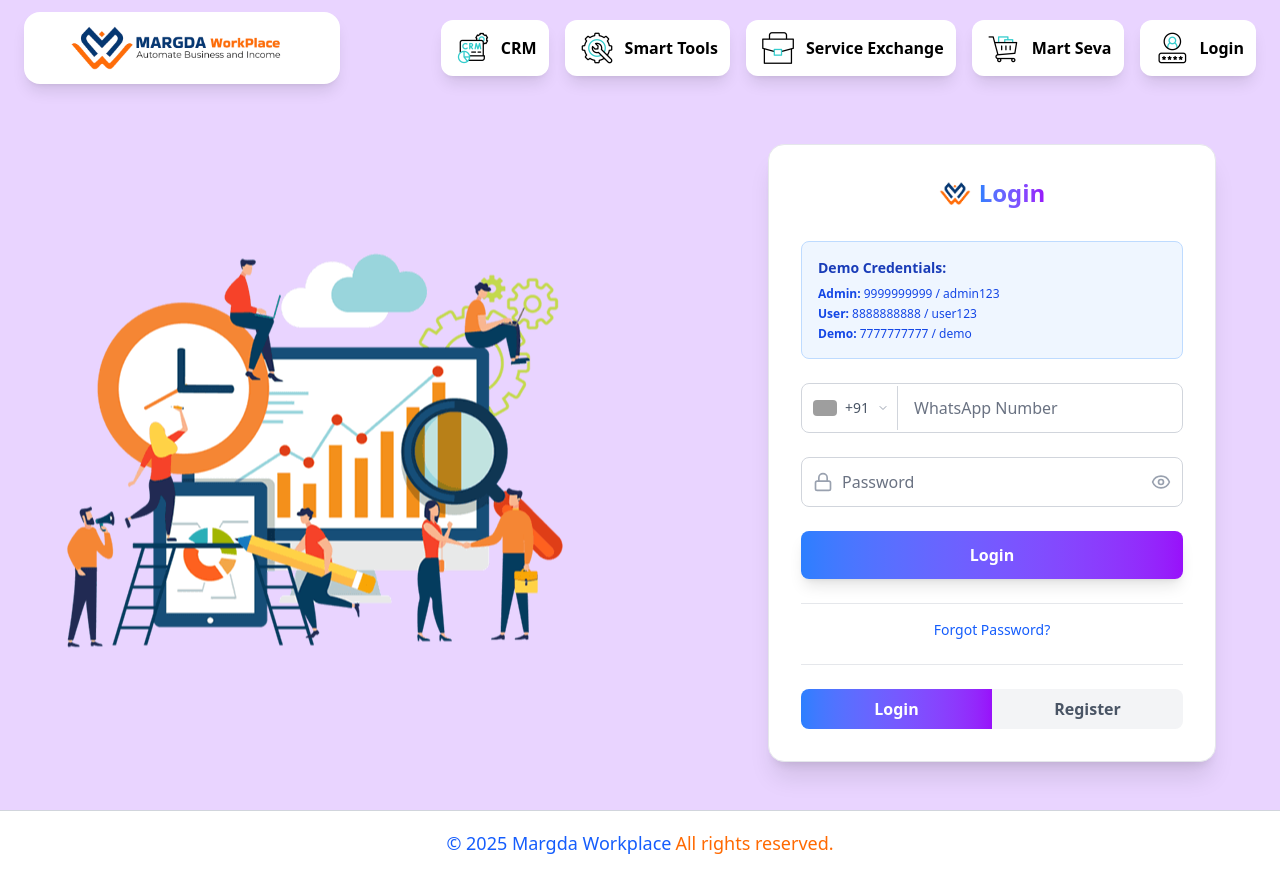
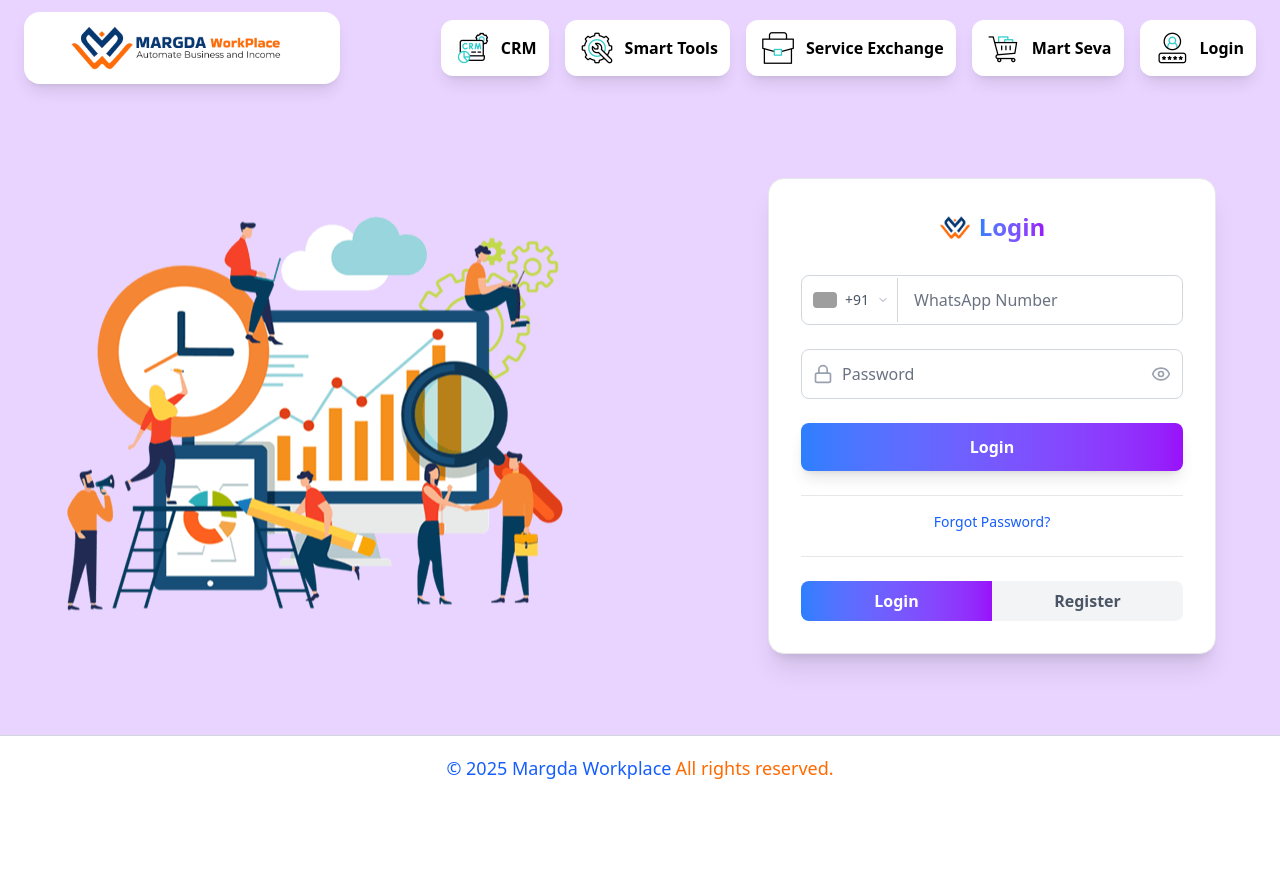
Before and after one commit to margda-workplace/margda, a Next.js app: page /login in a window 1280 px wide. After the commit the page ends 800 px from the top, so only its background shows below. Built offline with nearby package versions, Linux system fonts and the light colour scheme; grey boxes are pictures that could not be loaded.

Commit message:
Removed the demo tokens

```diff
--- a/src/app/components/signIn.js
+++ b/src/app/components/signIn.js
@@ -151,14 +151,14 @@
                 </div>
 
                 {/* Demo Credentials */}
-                <div className="mb-6 p-4 bg-blue-50 rounded-lg border border-blue-200">
+                {/* <div className="mb-6 p-4 bg-blue-50 rounded-lg border border-blue-200">
                   <h3 className="text-sm font-semibold text-blue-800 mb-2">Demo Credentials:</h3>
                   <div className="text-xs text-blue-700 space-y-1">
                     <p><strong>Admin:</strong> 9999999999 / admin123</p>
                     <p><strong>User:</strong> 8888888888 / user123</p>
                     <p><strong>Demo:</strong> 7777777777 / demo</p>
                   </div>
-                </div>
+                </div> */}
 
                 {/* Error Message */}
                 {error && (
```
